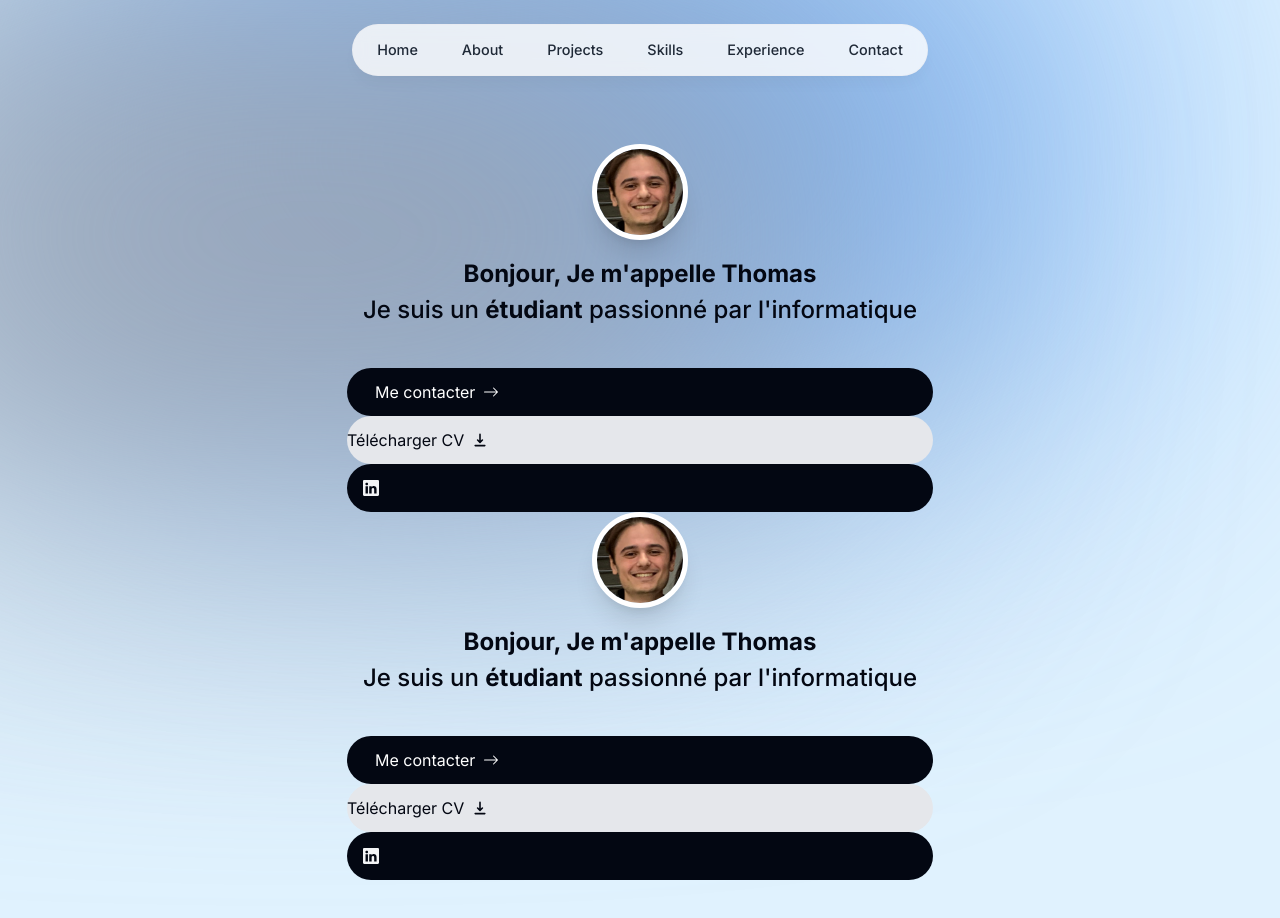
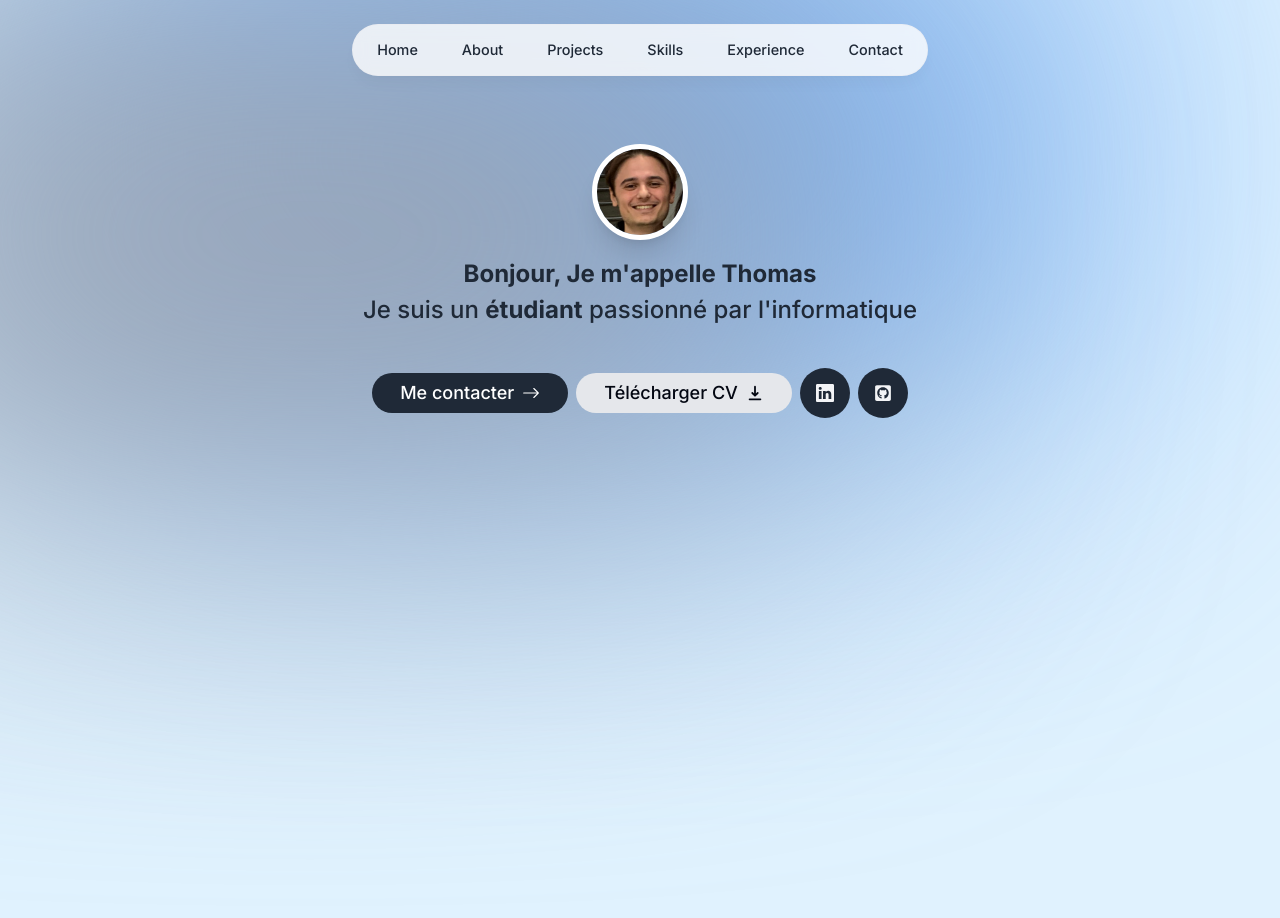
Before and after one commit to zalixzy/portfolio, a Next.js app: page / in a window 1280 px wide. Shown: the top 918 px of the page. Built offline with nearby package versions, Linux system fonts and the light colour scheme.

Commit message:
correction bug {children} en commentaire + banières contact me

```diff
--- a/app/layout.tsx
+++ b/app/layout.tsx
@@ -25,7 +25,7 @@ export default function RootLayout({
         w-[50rem] -z-10 rounded-full blur-[10rem] sm:w-[68.75rem] md:left-[-33rem] lg:left[-28rem]
         xl:left-[-15rem] 2xl:left-[-5rem]"></div>
         <Header/>
-        {children}
+        {/* {children} */}
       </body>
     </html>
   )
--- a/components/intro.tsx
+++ b/components/intro.tsx
@@ -8,6 +8,7 @@ import { HiDownload } from "react-icons/hi"
 
 import { useTranslation } from 'react-i18next';
 import Link from 'next/link';
+import { FaGithubSquare } from 'react-icons/fa';
 
 
   export default function Intro() {
@@ -37,41 +38,51 @@ import Link from 'next/link';
 
           </div>
 
-          <motion.p className="text-gray-950  mb-10 mt-4 px-4 font-medium text-2xl !leading-[1.5]
+          <motion.p className="text-gray-800  mb-10 mt-4 px-4 font-medium text-2xl !leading-[1.5]
            sm:text-2xl "
             initial={{ opacity: 0, y: 100 }}
             animate={{ opacity: 1, y: 0 }}
             >
             <span className="font-bold">
               Bonjour, Je m'appelle Thomas
-              {/* {t('Intro1')} */}
+              {/* {t('Hello, my name is Thomas')} */}
             </span>
             <br />
-            {/* {t('Intro2')} */}
+            {/* {t('I am a')} */}
             {" "}Je suis un{" "}
             <span className="font-bold">
               étudiant
-              {/* {t('Intro3')} */}
+              {/* {t('student')} */}
             </span>{" "}
             passionné par l'informatique
-            {/* {t('Intro4')} */}
+            {/* {t('passionate about computer science')} */}
           </motion.p>
-          <div>
-            <Link className="bg-gray-950 text-white px-7 py-3 flex items-center gap-2
+          <motion.div className="
+          flex flex-col sm:flex-row items-center justify-center
+          gap-2 px-4 text-lg font-medium"
+          initial={{opacity:0, y:100}}
+          animate={{opacity:1, y:0}}
+          >
+            <Link className="bg-gray-800 text-white px-7 py-1.5 flex items-center gap-2
             rounded-full
             " href="#contact">Me contacter <BsArrowRight />
             </Link>
-            <a className="bg-gray-200 text-gray-950px-7 py-3 flex items-center gap-2
+            <a className="bg-gray-200 text-gray-950 px-7 py-1.5 flex items-center gap-2
             rounded-full
             ">Télécharger CV <HiDownload />
             </a>
-            <a className="bg-gray-950 text-gray-100 p-4 flex items-center gap-2
-            rounded-full">
+            <a className="bg-gray-800 text-gray-100 p-4 flex items-center gap-2
+            rounded-full ">
               <BsLinkedin />
 
             </a>
+            <a className="bg-gray-800 text-gray-100 p-4 flex items-center gap-2
+            rounded-full ">
+              <FaGithubSquare />
 
-          </div>
+            </a>
+
+          </motion.div>
 
 
 
```
Also changed, not shown: translations/fr.json (+4 -4 lines).
